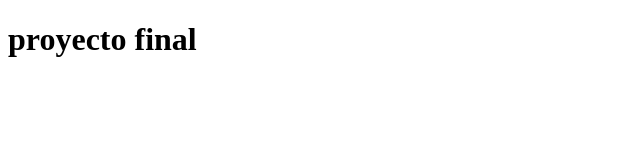
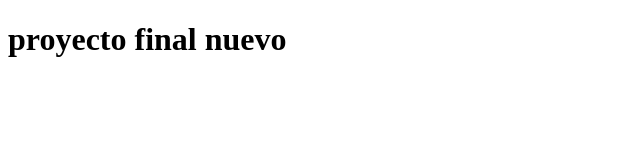
Before and after one commit to Paizstan/proyecto-final, a plain HTML site: page index.html in a window 1280 px wide. Shown: the whole page, without its empty margins (0-640 px from the left). Drawn offline with Linux system fonts and the light colour scheme.

Commit message:
Cambio clone

```diff
--- a/index.html
+++ b/index.html
@@ -6,6 +6,6 @@
     <title>Proyecto</title>
   </head>
   <body>
-    <h1>proyecto final</h1>
+    <h1>proyecto final nuevo</h1>
   </body>
 </html>
```
